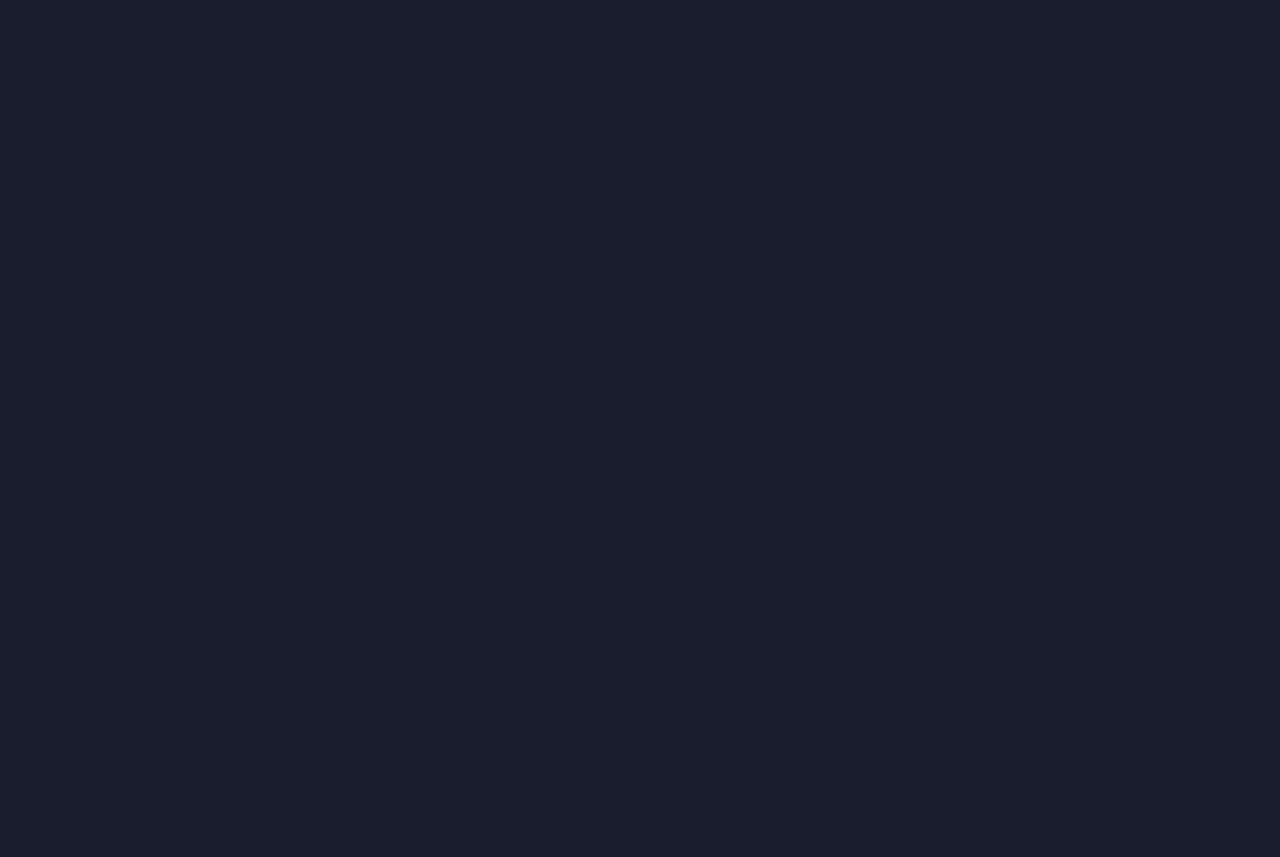
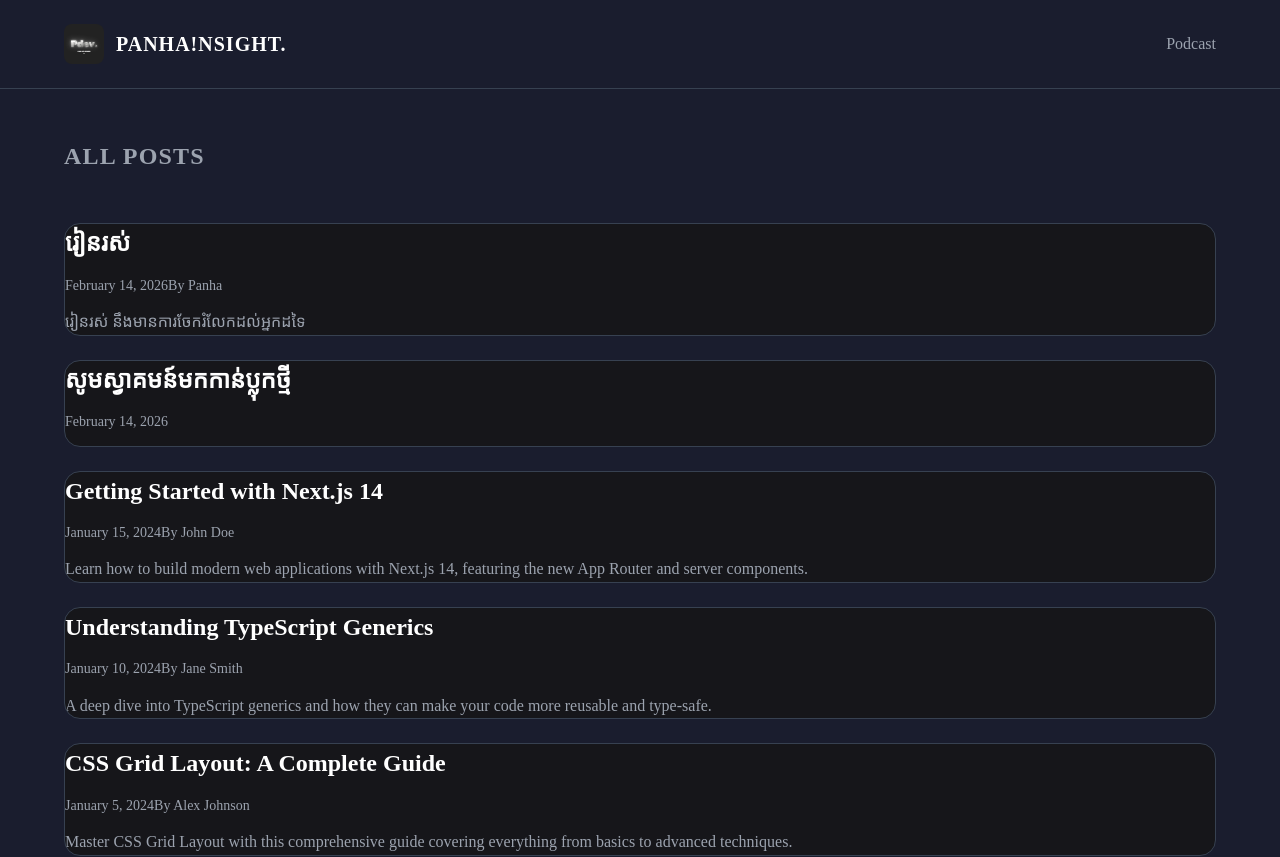
Before and after one commit to Sopanha9/PanhaInsight, a Next.js app in the folder markdown-to-html/: page /blog in a window 1280 px wide. Before the commit this address had no page. Shown: the top 857 px of the page. Before the commit the page ends 800 px from the top, so only its background shows below. Built offline with nearby package versions, Linux system fonts and the light colour scheme; a web font is replaced by a local one.

Commit message:
fix: resolve NOT_FOUND 404 errors - fix relative image path, add /blog route, standardize post links to /blog/[slug], remove orphan root [slug] route

```diff
--- a/markdown-to-html/src/app/HomeClient.tsx
+++ b/markdown-to-html/src/app/HomeClient.tsx
@@ -51,7 +51,7 @@ export default function HomeClient({ posts }: HomeClientProps) {
       ) : (
         <div className="post-list">
           {filteredPosts.map((post) => (
-            <Link key={post.slug} href={`/${post.slug}`}>
+            <Link key={post.slug} href={`/blog/${post.slug}`}>
               <article className="post-item">
                 <div className="post-item-content">
                   {post.coverImage ? (
--- /dev/null
+++ b/markdown-to-html/src/app/blog/page.tsx
@@ -0,0 +1,62 @@
+import { Metadata } from "next";
+import Link from "next/link";
+import { getAllPosts } from "@/lib/posts";
+
+export const metadata: Metadata = {
+  title: "Blog",
+  description: "All blog posts",
+};
+
+export default function BlogPage() {
+  const posts = getAllPosts();
+
+  return (
+    <div className="container py-12">
+      <header className="page-header">
+        <h1 className="page-title">All Posts</h1>
+      </header>
+
+      <section>
+        {posts.length === 0 ? (
+          <p style={{ color: "var(--text-secondary)" }}>
+            No posts yet. Check back soon!
+          </p>
+        ) : (
+          <div className="post-list">
+            {posts.map((post) => (
+              <Link key={post.slug} href={`/blog/${post.slug}`}>
+                <article className="post-item">
+                  <div className="post-item-body">
+                    <h3 className="post-item-title">{post.title}</h3>
+                    <div className="post-item-meta">
+                      <time dateTime={post.date}>
+                        {new Date(post.date).toLocaleDateString("en-US", {
+                          year: "numeric",
+                          month: "long",
+                          day: "numeric",
+                        })}
+                      </time>
+                      {post.author && <span>By {post.author}</span>}
+                    </div>
+                    {post.summary && (
+                      <p className="post-item-summary">{post.summary}</p>
+                    )}
+                    {Array.isArray(post.tags) && post.tags.length > 0 && (
+                      <div className="post-item-tags">
+                        {post.tags.map((tag) => (
+                          <span key={tag} className="tag">
+                            {tag}
+                          </span>
+                        ))}
+                      </div>
+                    )}
+                  </div>
+                </article>
+              </Link>
+            ))}
+          </div>
+        )}
+      </section>
+    </div>
+  );
+}
--- a/markdown-to-html/src/app/layout.tsx
+++ b/markdown-to-html/src/app/layout.tsx
@@ -58,7 +58,7 @@ export default function RootLayout({
           <div className="nav-content">
             <Link href="/" className="nav-brand">
               <div className="nav-logo">
-                <img src="./images/me.jpg" alt="Logo" />
+                <img src="/images/me.jpg" alt="Logo" />
               </div>
               <span className="nav-title">Panha!nsight.</span>
             </Link>
```
